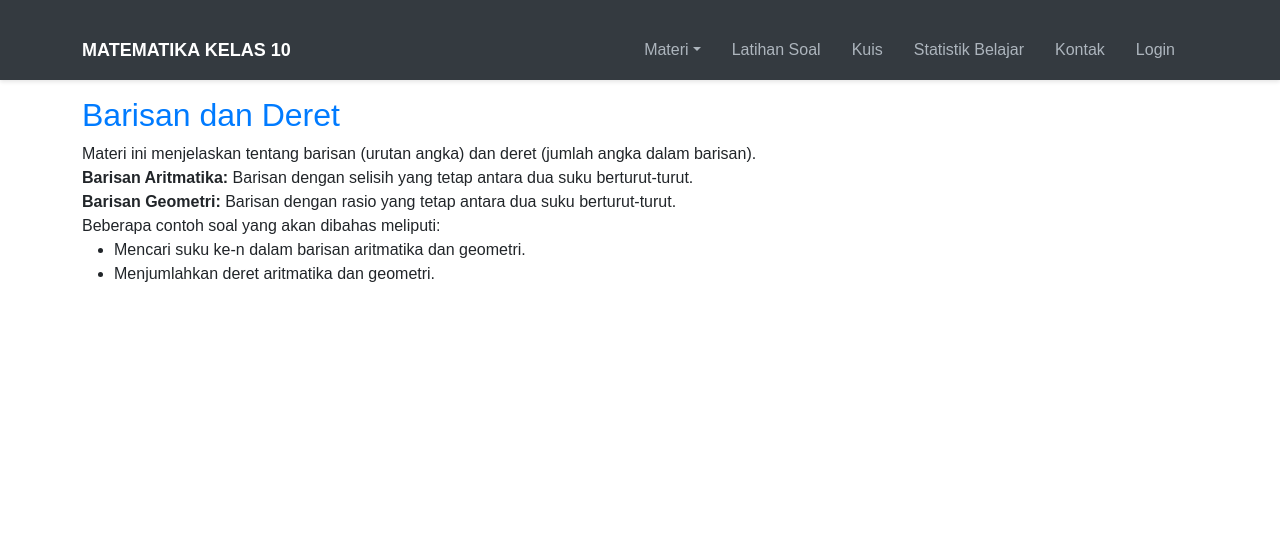
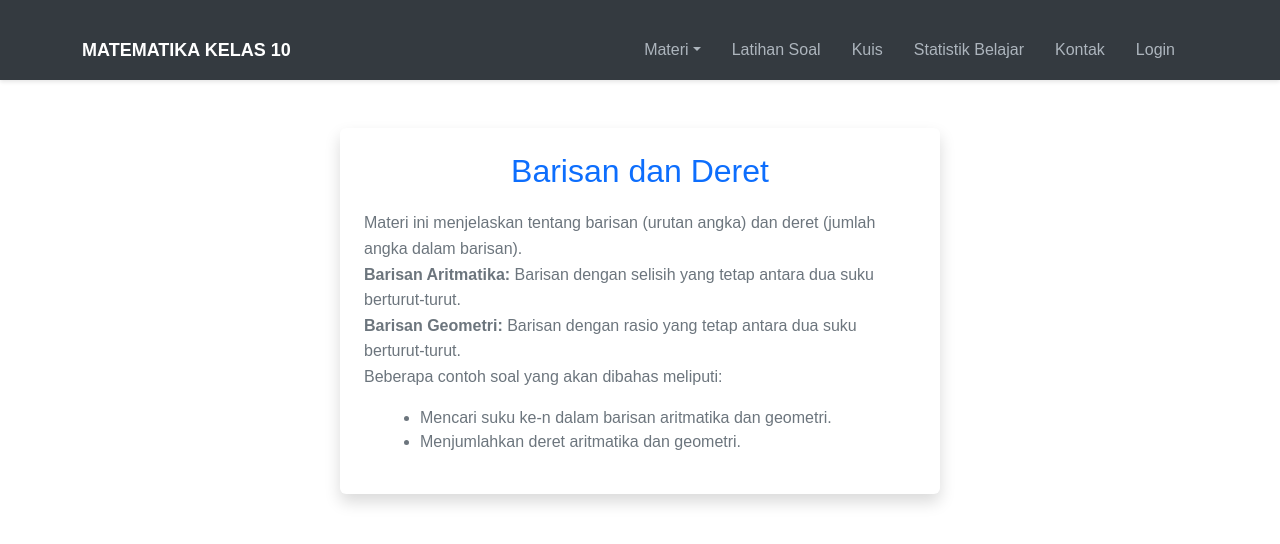
Before and after one commit to hugosmrgkr/Projek-PSW, a React (Create React App) app: page /#/materi/barisan-deret in a window 1280 px wide. Shown: the top 544 px of the page. Built offline with nearby package versions, Linux system fonts and the light colour scheme.

Commit message:
BarisanDeret

```diff
--- a/src/pages/BarisanDeret.js
+++ b/src/pages/BarisanDeret.js
@@ -1,10 +1,37 @@
 import React from "react";
 
 const BarisanDeret = () => {
+  const styles = {
+    container: {
+      fontFamily: "'Arial', sans-serif",
+      margin: "20px auto",
+      padding: "20px",
+      maxWidth: "600px",
+      boxShadow: "0 4px 6px rgba(0, 0, 0, 0.1)",
+      borderRadius: "8px",
+      backgroundColor: "#ffffff",
+    },
+    title: {
+      color: "#2c3e50",
+      textAlign: "center",
+      marginBottom: "20px",
+    },
+    paragraph: {
+      lineHeight: "1.6",
+      color: "#34495e",
+    },
+    list: {
+      marginLeft: "20px",
+      color: "#34495e",
+    },
+  };
+
   return (
-    <div>
-      <h2>Barisan dan Deret</h2>
-      <p>
+    <div className="container mt-5 p-4 shadow rounded" style={styles.container}>
+      <h2 className="text-center text-primary" style={styles.title}>
+        Barisan dan Deret
+      </h2>
+      <p className="text-secondary" style={styles.paragraph}>
         Materi ini menjelaskan tentang barisan (urutan angka) dan deret (jumlah angka dalam barisan).
         <br />
         <strong>Barisan Aritmatika:</strong> Barisan dengan selisih yang tetap antara dua suku berturut-turut.
@@ -12,11 +39,11 @@ const BarisanDeret = () => {
         <strong>Barisan Geometri:</strong> Barisan dengan rasio yang tetap antara dua suku berturut-turut.
         <br />
         Beberapa contoh soal yang akan dibahas meliputi:
-        <ul>
-          <li>Mencari suku ke-n dalam barisan aritmatika dan geometri.</li>
-          <li>Menjumlahkan deret aritmatika dan geometri.</li>
-        </ul>
       </p>
+      <ul className="text-secondary ms-4" style={styles.list}>
+        <li>Mencari suku ke-n dalam barisan aritmatika dan geometri.</li>
+        <li>Menjumlahkan deret aritmatika dan geometri.</li>
+      </ul>
     </div>
   );
 };
--- a/src/pages/EksponenLogaritma.js
+++ b/src/pages/EksponenLogaritma.js
@@ -1,6 +1,16 @@
 import React from "react";
 
 const EksponenLogaritma = () => {
+  // Fungsi untuk menghitung eksponen
+  const hitungEksponen = (basis, pangkat) => Math.pow(basis, pangkat);
+
+  // Fungsi untuk menghitung logaritma
+  const hitungLogaritma = (angka, basis) => Math.log(angka) / Math.log(basis);
+
+  // Contoh perhitungan
+  const contohEksponen = hitungEksponen(2, 3); // 2^3 = 8
+  const contohLogaritma = hitungLogaritma(8, 2); // log2(8) = 3
+
   return (
     <div style={styles.container}>
       <header style={styles.header}>
@@ -14,26 +24,29 @@ const EksponenLogaritma = () => {
           <br />
           <br />
           <strong>Eksponen</strong> mengacu pada operasi matematika yang menunjukkan berapa kali suatu bilangan (basis) dikalikan dengan dirinya sendiri.
-  Sebagai contoh, \( 2^3 = 8 \), artinya 2 dikalikan dengan dirinya sendiri sebanyak 3 kali.
+          Sebagai contoh, 2³ = 8, artinya 2 dikalikan dengan dirinya sendiri sebanyak 3 kali.
           <br />
           <br />
           <strong>Logaritma</strong>, di sisi lain, adalah operasi yang membalikkan operasi eksponen.
           Dengan kata lain, logaritma memberikan kita informasi tentang berapa banyak kali suatu bilangan (basis) harus dipangkatkan untuk mendapatkan angka tertentu.
-  Sebagai contoh, \( \log_2(8) = 3 \), artinya kita harus mengalikan 2 sebanyak 3 kali untuk mendapatkan 8.
+          Sebagai contoh, log₂(8) = 3, artinya kita harus mengalikan 2 sebanyak 3 kali untuk mendapatkan 8.
         </p>
 
         <div style={styles.card}>
           <h2 style={styles.subtitle}>Eksponen</h2>
           <p style={styles.text}>
             Eksponen menunjukkan berapa kali suatu bilangan (basis) dikalikan dengan dirinya sendiri.
-            Contoh: \( 2^3 = 2 \times 2 \times 2 = 8 \).
+            <br />
+            Contoh: 2³ = 2 × 2 × 2 = {contohEksponen}.
           </p>
         </div>
+
         <div style={styles.card}>
           <h2 style={styles.subtitle}>Logaritma</h2>
           <p style={styles.text}>
-            Logaritma adalah operasi yang membalikkan eksponen. Contoh:
-            Jika \( 2^3 = 8 \), maka \( \log_2(8) = 3 \).
+            Logaritma adalah operasi yang membalikkan eksponen.
+            <br />
+            Contoh: Jika 2³ = 8, maka log₂(8) = {contohLogaritma}.
           </p>
         </div>
       </section>
@@ -109,9 +122,6 @@ const styles = {
     boxShadow: "0 2px 8px rgba(0, 0, 0, 0.1)",
     transition: "transform 0.3s ease-in-out",
   },
-  cardHover: {
-    transform: "scale(1.05)",
-  },
   examples: {
     textAlign: "center",
     marginTop: "20px",
```
Lines whose indentation alone changed are shown as unchanged.
